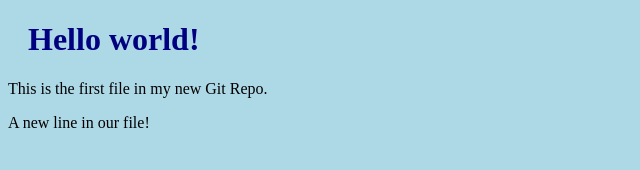
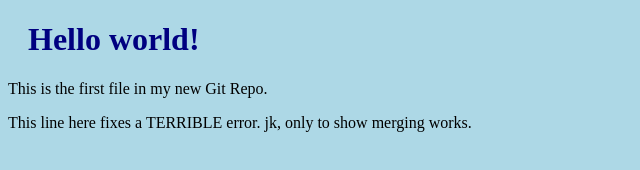
Before and after one commit to TeemuNikkarinen/TeemuNikkarinen.github.io, a plain HTML site: page index.html in a window 1280 px wide. Shown: the whole page, without its empty margins (0-640 px from the left). Drawn offline with Linux system fonts and the light colour scheme.

Commit message:
updated index with a quick fix

```diff
--- a/index.html
+++ b/index.html
@@ -8,7 +8,7 @@
 
 <h1>Hello world!</h1>
 <p>This is the first file in my new Git Repo.</p>
-<p>A new line in our file!</p>
+<p>This line here fixes a TERRIBLE error. jk, only to show merging works.</p>
 
 </body>
 </html>
```
